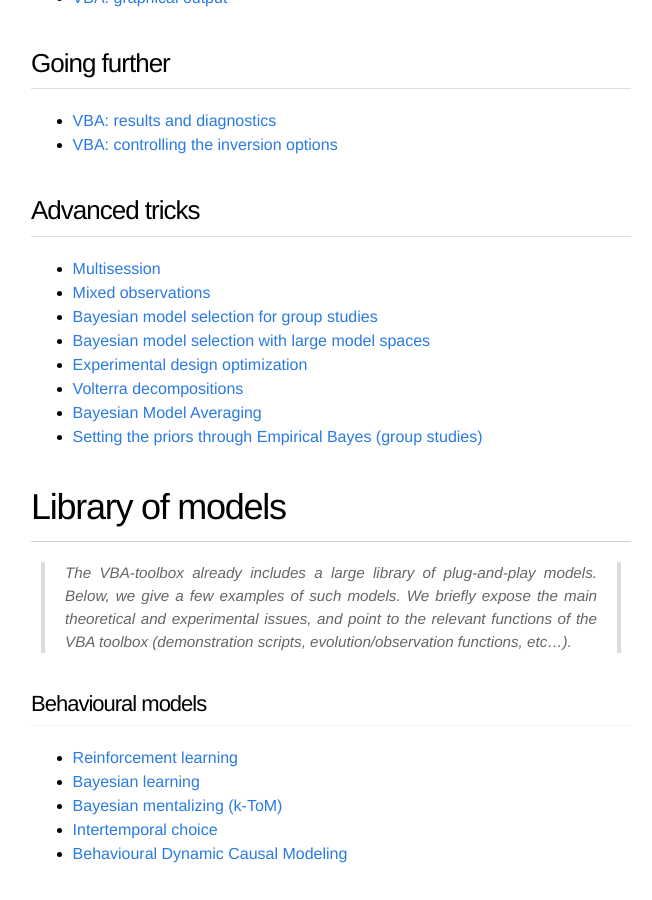
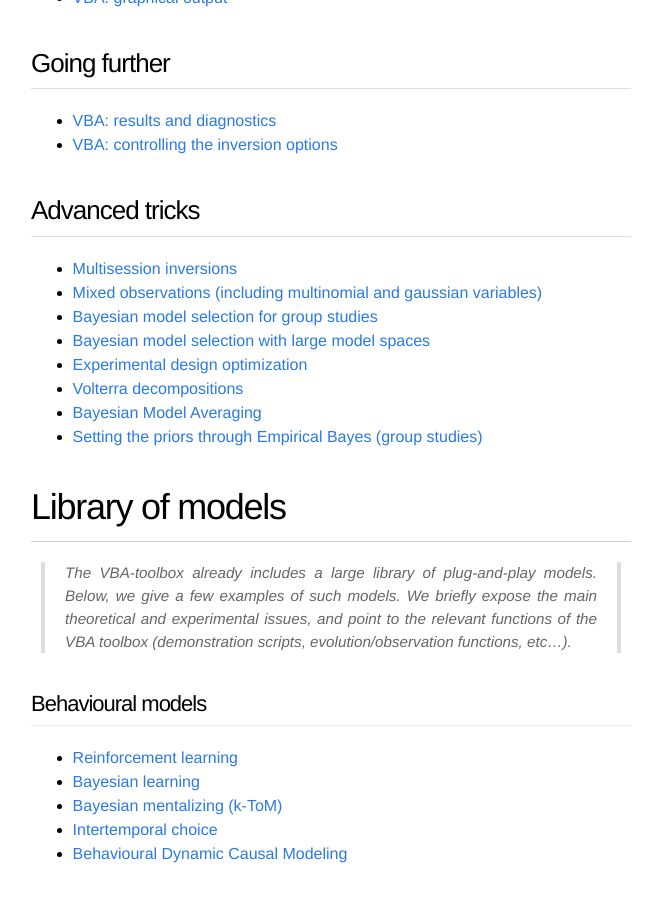
Before and after one commit to MBB-team/VBA-toolbox, a Jekyll site: the page built from _wiki/Home.md, in a window 1280 px wide and 900 px high, scrolled down 603 px. Shown: the whole window, without its empty margins (309-961 px from the left). Built offline with Jekyll 4.4.1, drawn with Linux system fonts in a browser that asks for light colours; nearby versions of some CDN libraries.

Commit message:
Update Home.md

```diff
--- a/_wiki/Home.md
+++ b/_wiki/Home.md
@@ -24,8 +24,8 @@ title: "home"
 
 ## Advanced tricks
 
-- [Multisession](Multisession)
-- [Mixed observations](Multisources)
+- [Multisession inversions](Multisession)
+- [Mixed observations (including multinomial and gaussian variables)](Multisources)
 - [Bayesian model selection for group studies](BMS-for-group-studies)
 - [Bayesian model selection with large model spaces](Comparing-large-spaces-of-models)
 - [Experimental design optimization](Optimizing-the-experimental-design)
```
